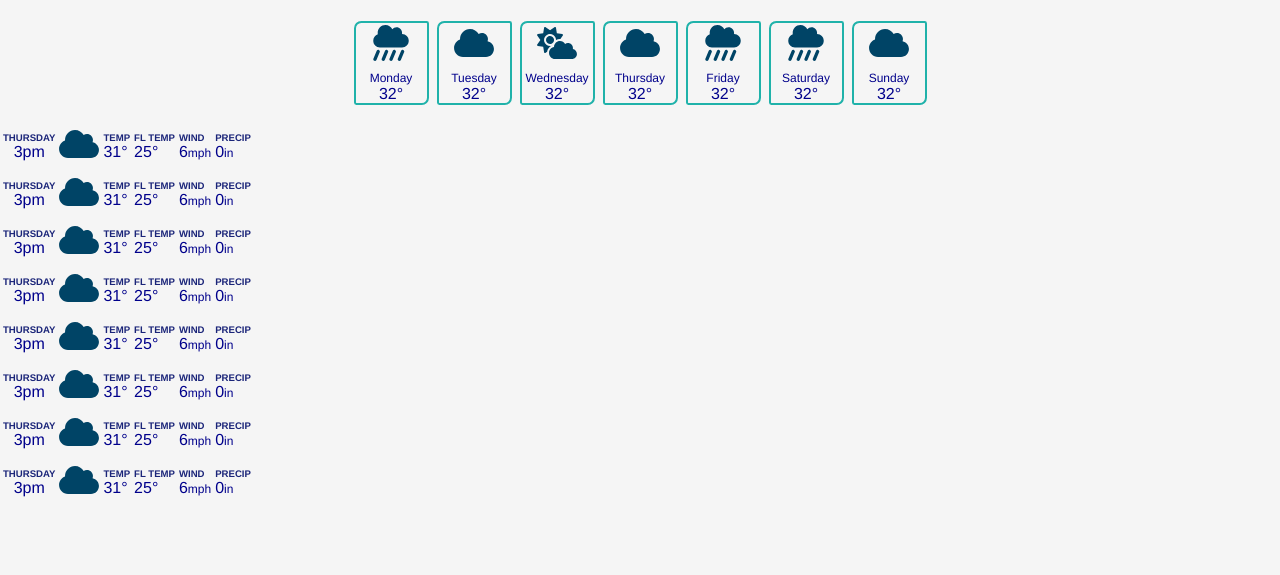
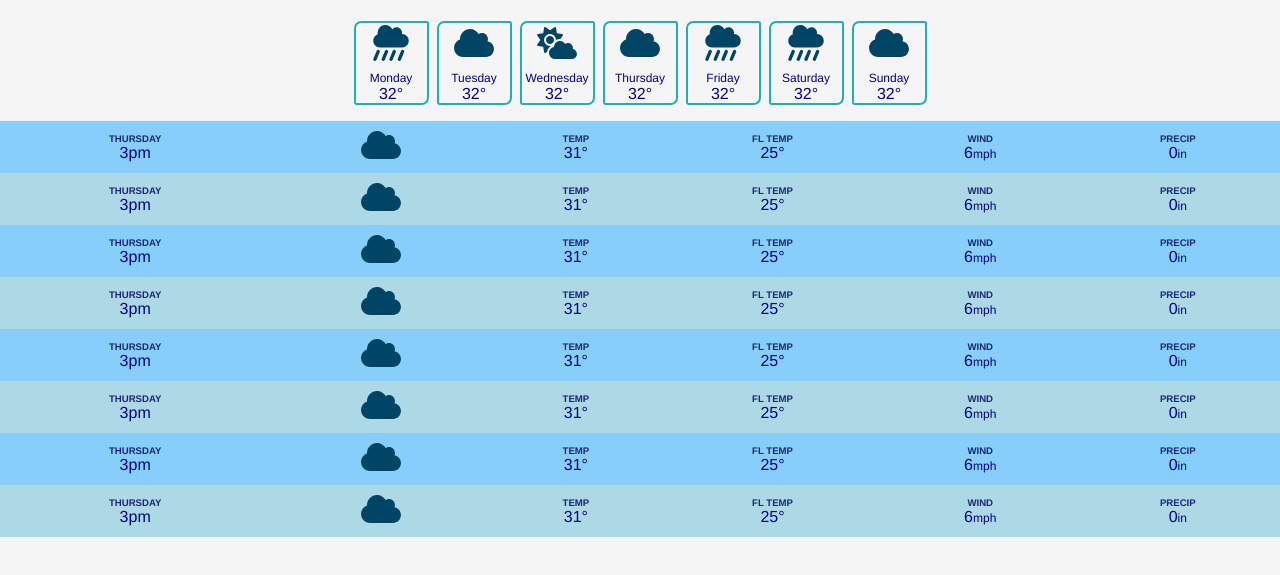
Before and after one commit to linguawork/JSprojects, a website built with Vite: page index.html in a window 1280 px wide. Shown: the part 107-682 px from the top of the page. Built offline with nearby package versions, Linux system fonts and the light colour scheme.

Commit message:
24 01 25, hourly rows styling done, next is templates

```diff
--- a/style.css
+++ b/style.css
@@ -149,3 +149,29 @@ border-right: 4px solid darkblue;
 }
 
 /* SECTION FOR HOURS IN A DAY */
+
+/* for all rows */
+.hour-section{
+  /* to stretch along the window width */
+  width:100%;
+  text-align: center;
+
+  /* this is a table property */
+  border-spacing: 0;
+}
+
+.hour-row{
+  background-color: lightskyblue;
+}
+
+/* I will redo the color styling later,
+I would like to have a picture on the background,
+depending on the weather */
+.hour-row:nth-child(2n){
+  background-color: lightblue;
+}
+
+/* inner paddings */
+.hour-row > td{
+  padding: .25rem .5rem;
+}
```
